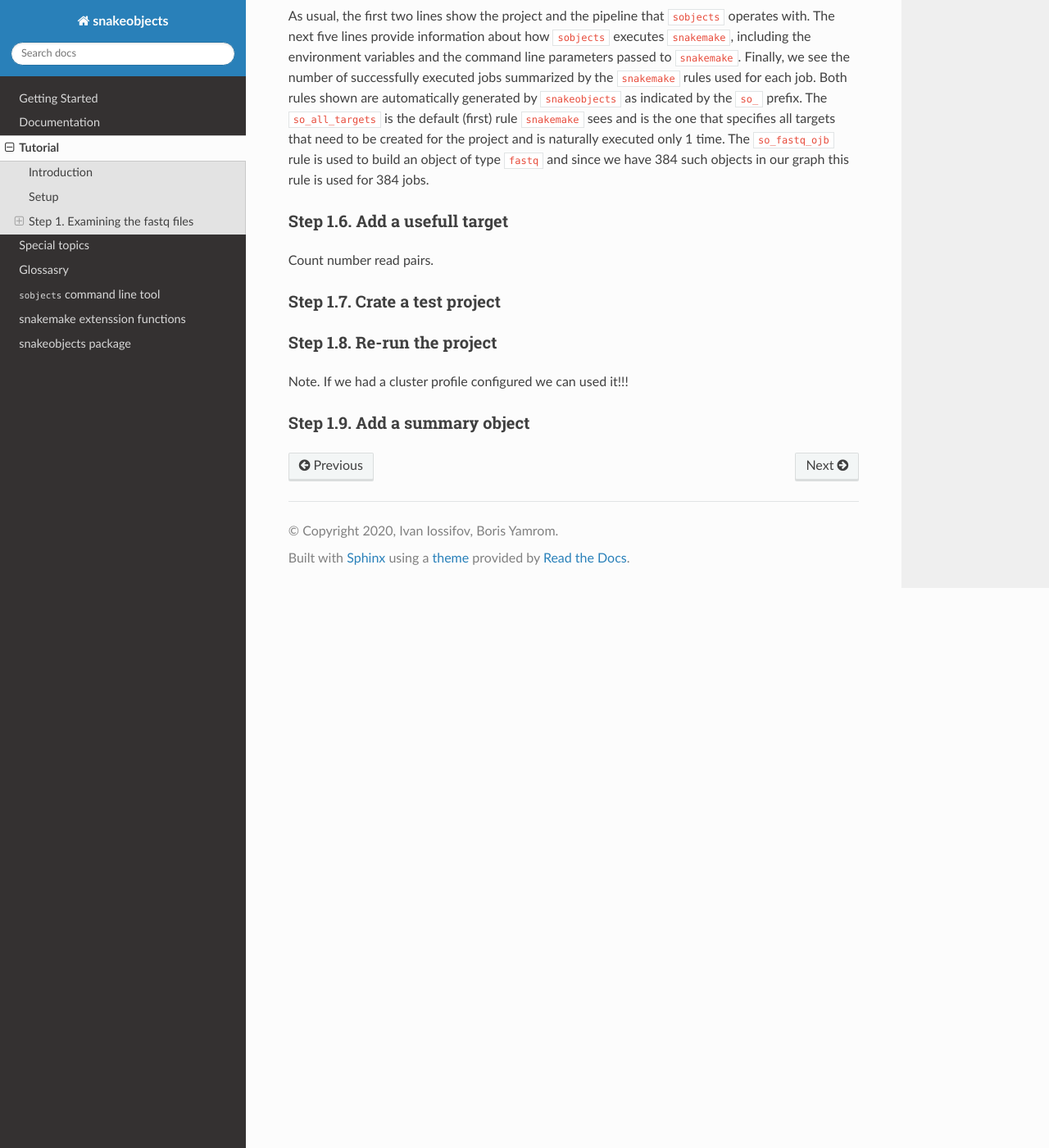
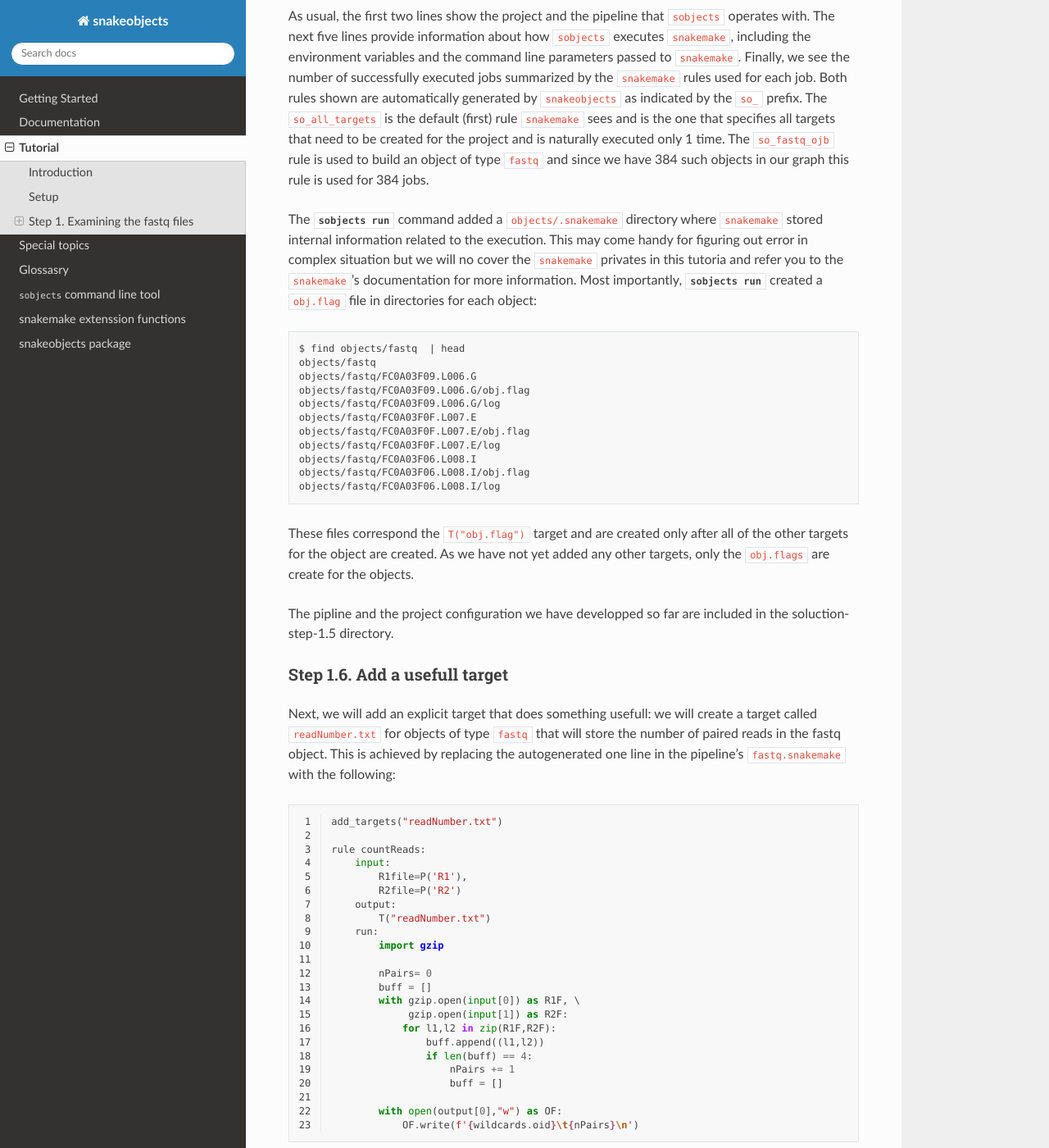
Before and after one commit to iossifovlab/snakeobjects, a Sphinx documentation site: the page built from documentation/tutorial.rst, in a window 1280 px wide and 1400 px high, scrolled down 5506 px. Shown: the whole window at 82% size. Built offline with Sphinx 7.4.7 and the Read the Docs theme 2.0.0, drawn with Linux system fonts in a browser that asks for light colours; some of the changed text lies outside the part shown.

Commit message:
check point

```diff
--- a/documentation/tutorial.rst
+++ b/documentation/tutorial.rst
@@ -285,22 +285,90 @@ minimal output:
         384	so_fastq_obj
         385
 
-As usual, the first two lines show the project and the pipeline that ``sobjects`` operates with. The next five lines provide information
-about how ``sobjects`` executes ``snakemake``, including the environment variables and the command line parameters passed to
-``snakemake``. Finally, we see the number of successfully executed jobs summarized  by the ``snakemake`` rules used for each job.
-Both rules shown are automatically generated by ``snakeobjects`` as indicated by the ``so_`` prefix. The ``so_all_targets``
-is the default (first) rule ``snakemake`` sees and is the one that specifies all targets that need to be created for the project and
-is naturally executed only 1 time. The ``so_fastq_ojb`` rule is used to build an object of type ``fastq`` and since we have 384
-such objects in our graph this rule is used for 384 jobs.
+As usual, the first two lines show the project and the pipeline that
+``sobjects`` operates with. The next five lines provide information about how
+``sobjects`` executes ``snakemake``, including the environment variables and
+the command line parameters passed to ``snakemake``. Finally, we see the number
+of successfully executed jobs summarized  by the ``snakemake`` rules used for
+each job.  Both rules shown are automatically generated by ``snakeobjects`` as
+indicated by the ``so_`` prefix. The ``so_all_targets`` is the default (first)
+rule ``snakemake`` sees and is the one that specifies all targets that need to
+be created for the project and is naturally executed only 1 time. The
+``so_fastq_ojb`` rule is used to build an object of type ``fastq`` and since we
+have 384 such objects in our graph this rule is used for 384 jobs.
 
+The :option:`sobjects run` command added a ``objects/.snakemake`` directory
+where ``snakemake`` stored internal information related to the execution. This
+may come handy for figuring out error in complex situation but we will no
+cover the ``snakemake`` privates in this tutoria and refer you to the ``snakemake``'s
+documentation for more information.
+Most importantly, :option:`sobjects run` created a ``obj.flag`` file in directories
+for each object:
+
+.. code-block:: bash
+
+    $ find objects/fastq  | head
+    objects/fastq
+    objects/fastq/FC0A03F09.L006.G
+    objects/fastq/FC0A03F09.L006.G/obj.flag
+    objects/fastq/FC0A03F09.L006.G/log
+    objects/fastq/FC0A03F0F.L007.E
+    objects/fastq/FC0A03F0F.L007.E/obj.flag
+    objects/fastq/FC0A03F0F.L007.E/log
+    objects/fastq/FC0A03F06.L008.I
+    objects/fastq/FC0A03F06.L008.I/obj.flag
+    objects/fastq/FC0A03F06.L008.I/log
+
+
+These files correspond the ``T("obj.flag")`` target and are created only after all
+of the other targets for the object are created. As we have not yet added any other
+targets, only the ``obj.flags`` are create for the objects.
+
+The pipline and the project configuration we have developped so far are included in the
+soluction-step-1.5 directory.
 
 Step 1.6. Add a usefull target
 ------------------------------
 
-Count number read pairs.
+Next, we will add an explicit target that does something usefull: we will create a target
+called ``readNumber.txt`` for objects of type ``fastq`` that will store the number of paired reads
+in the fastq object. This is achieved by replacing the autogenerated one line in the pipeline's
+``fastq.snakemake`` with the following:
+
+.. code-block::
+    :linenos:
+
+    add_targets("readNumber.txt")
+
+    rule countReads:
+        input:
+            R1file=P('R1'),
+            R2file=P('R2')
+        output:
+            T("readNumber.txt")
+        run:
+            import gzip
+
+            nPairs= 0
+            buff = []
+            with gzip.open(input[0]) as R1F, \
+                 gzip.open(input[1]) as R2F:
+                for l1,l2 in zip(R1F,R2F):
+                    buff.append((l1,l2))
+                    if len(buff) == 4:
+                        nPairs += 1
+                        buff = []
+
+            with open(output[0],"w") as OF:
+                OF.write(f'{wildcards.oid}\t{nPairs}\n')
+
 
 Step 1.7. Crate a test project
 ------------------------------
+
+cp -r project projectTest
+cd projectTest
+head ../input/fastqs.txt  > fastqs-small.txt
 
 Step 1.8. Re-run the project
 ----------------------------
```
Also changed, not shown: other parts of documentation/tutorial.rst (+2 -0 lines).
